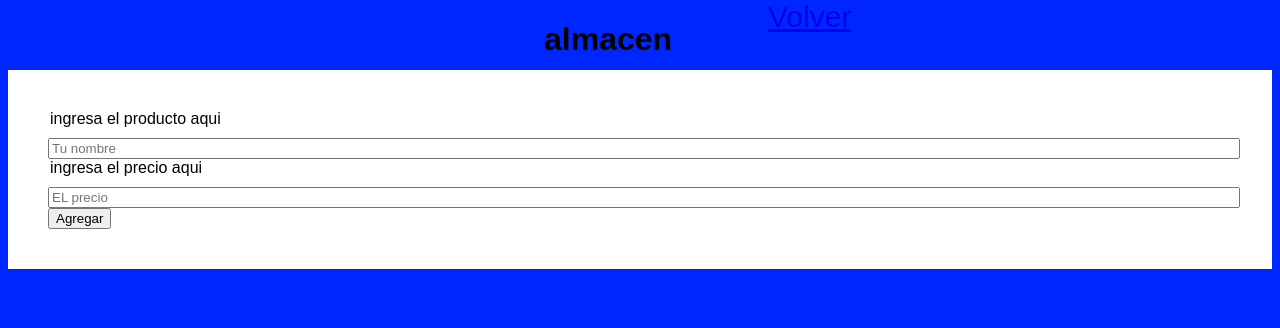
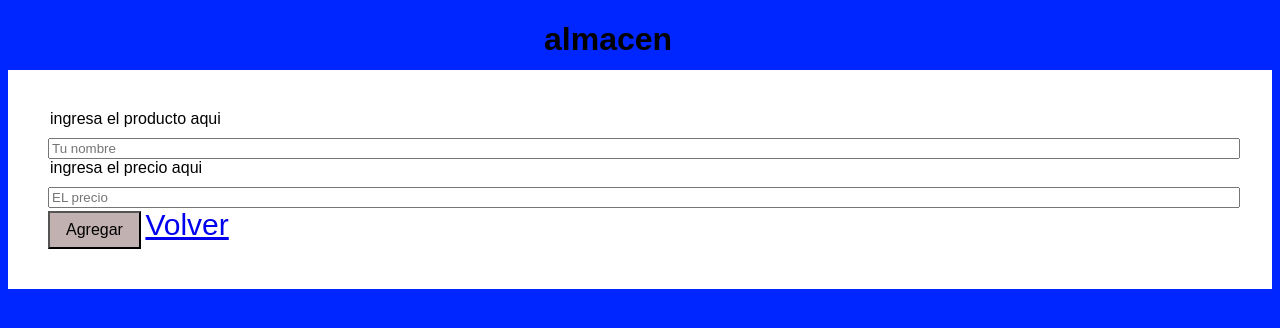
Before and after one commit to reynamejiaalexis67-prog/PROYECTO_PROG_3, a Flask app: page /agregar in a window 1280 px wide. Shown: the top 328 px of the page. Run offline with Flask 3, Linux system fonts and the light colour scheme.

Commit message:
se agrego botones para que los mismo de agregar y comprar puedan posicionarse ala derecha y se modifico "a" ya que este mismo hacia qwue la pagina no funcionara correctamente con ya que eliminava las imagenes de moka y  croassand pero fue solucionado

```diff
--- a/static/css/styles.css
+++ b/static/css/styles.css
@@ -8,8 +8,6 @@ body {
     display: flex;
     flex-wrap: 20;
 }
-
-
 
 
 
@@ -45,10 +43,17 @@ input{
    border: none;
 }
 
+.botones {
+    padding: 8px 16px;
+    text-decoration: none;
+    font-size: 16px;
+    border-radius: 0;
+    background-color: #c2b1b1;
+    color: #000000;
+
+}
+
 a{
-    position: absolute;
-    top: 0%;
-    left: 60%;
     text-align: left;
     font-size: 30px;
 }
@@ -88,5 +93,4 @@ a{
     /* como solo es un valor se aplica para top,botton,right y left */
     padding: 40px; ;
     background-color: #ffffff;
-
 }
```
